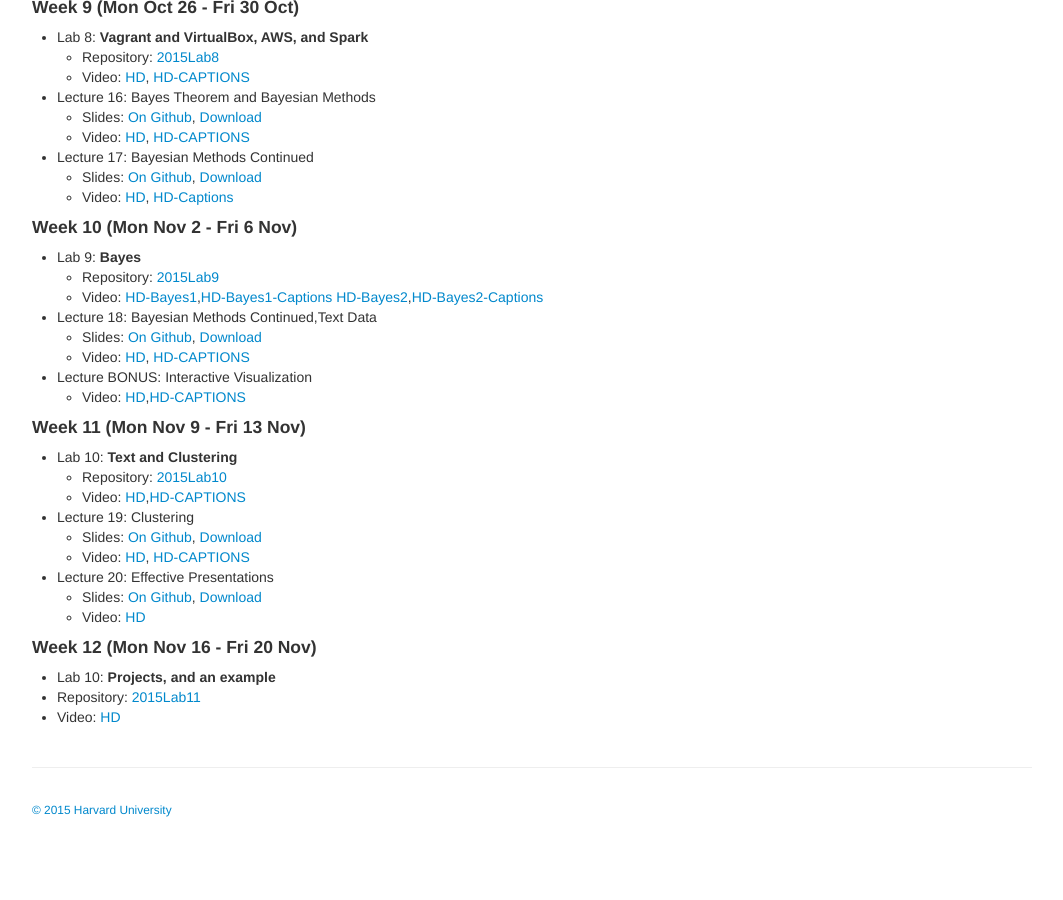
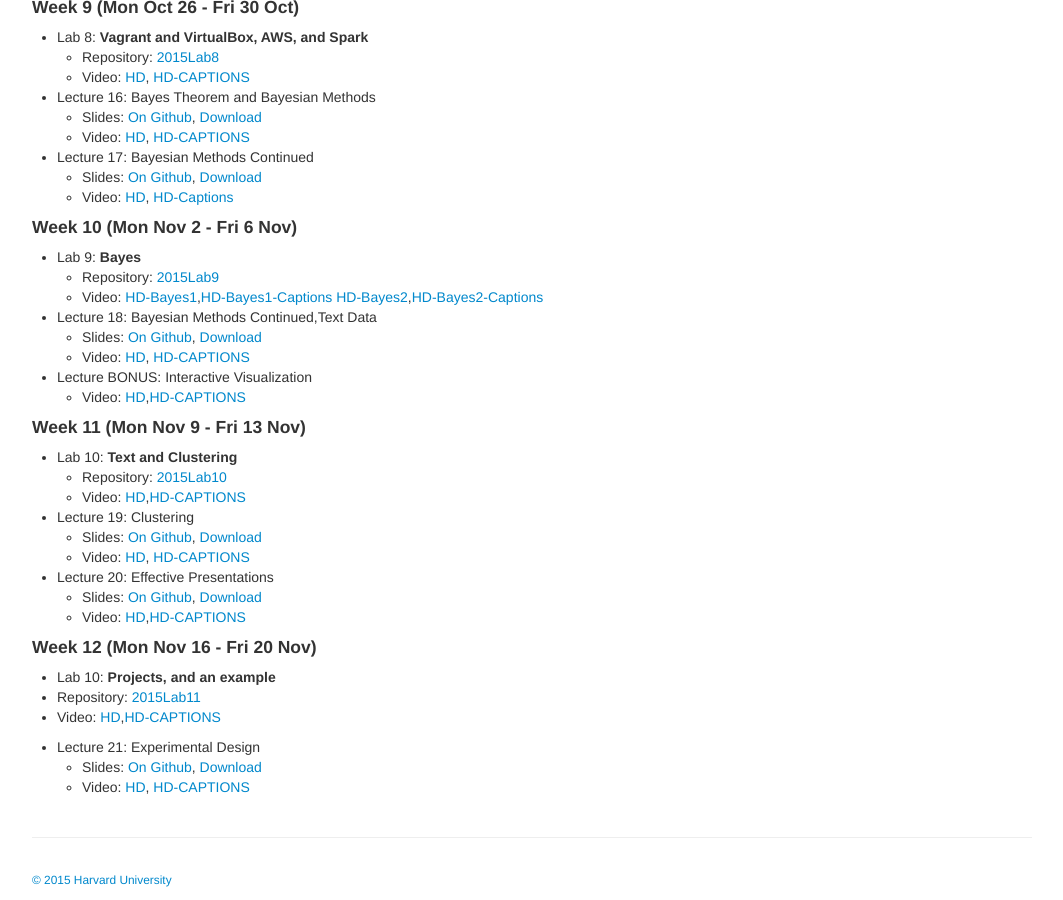
Before and after one commit to cs109/2015, a Jekyll site: the page built from pages/videos.md, in a window 1280 px wide and 900 px high, scrolled down 2048 px. Shown: the whole window, without its empty margins (108-1171 px from the left). Built offline with Jekyll 4.4.1, drawn with Linux system fonts in a browser that asks for light colours; before the commit the page ends 2878 px from its top, so only the background shows below that.

Commit message:
added captions and experimental design

```diff
--- a/pages/videos.md
+++ b/pages/videos.md
@@ -164,11 +164,15 @@ We've also started a YouTube [channel](https://www.youtube.com/channel/UC0-KaiZF
 
 - Lecture 20: Effective Presentations
   - Slides: [On Github](https://github.com/cs109/2015/blob/master/Lectures/20-Presentations.pdf), [Download](https://github.com/cs109/2015/raw/master/Lectures/20-Presentations.pdf)
-  - Video: [HD](https://matterhorn.dce.harvard.edu/engage/player/watch.html?id=d213b305-65a8-4ee8-95d3-4dfc4a437205)
+  - Video: [HD](https://matterhorn.dce.harvard.edu/engage/player/watch.html?id=d213b305-65a8-4ee8-95d3-4dfc4a437205),[HD-CAPTIONS](https://matterhorn.dce.harvard.edu/engage/player/watch.html?id=34758fd3-9896-4461-966a-7971e349fee3)
 
 
 ####Week 12 (Mon Nov 16 - Fri 20 Nov)
 
 - Lab 10: **Projects, and an example**
 - Repository: [2015Lab11](https://github.com/cs109/2015lab11)
-- Video: [HD](https://matterhorn.dce.harvard.edu/engage/player/watch.html?id=534829b6-1773-4e1d-b25d-aa2a2fbd2b95)
+- Video: [HD](https://matterhorn.dce.harvard.edu/engage/player/watch.html?id=534829b6-1773-4e1d-b25d-aa2a2fbd2b95),[HD-CAPTIONS](https://matterhorn.dce.harvard.edu/engage/player/watch.html?id=b1d70f08-4c37-4ca7-9fd1-769f4a5adbd2)
+
+- Lecture 21: Experimental Design
+   - Slides: [On Github](https://github.com/cs109/2015/blob/master/Lectures/22ExperimentalDesign.pdf), [Download](https://github.com/cs109/2015/raw/master/Lectures/22ExperimentalDesign.pdf)
+   - Video: [HD](https://matterhorn.dce.harvard.edu/engage/player/watch.html?id=15117337-3199-4265-a39a-9a0c8772b9df), [HD-CAPTIONS](https://matterhorn.dce.harvard.edu/engage/player/watch.html?id=94e52a8d-6557-48c4-b003-b5ec84d2a1e2)
```
